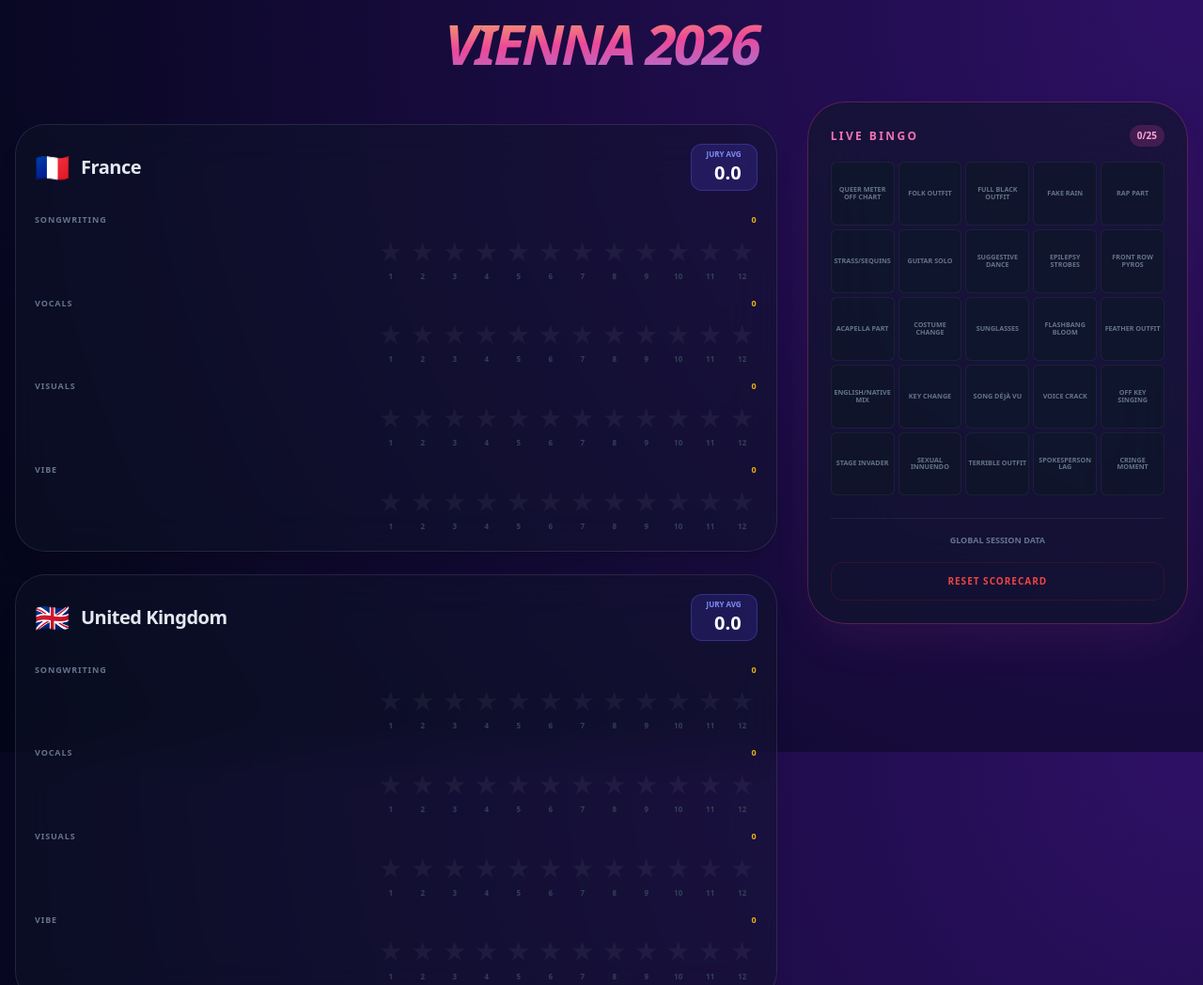
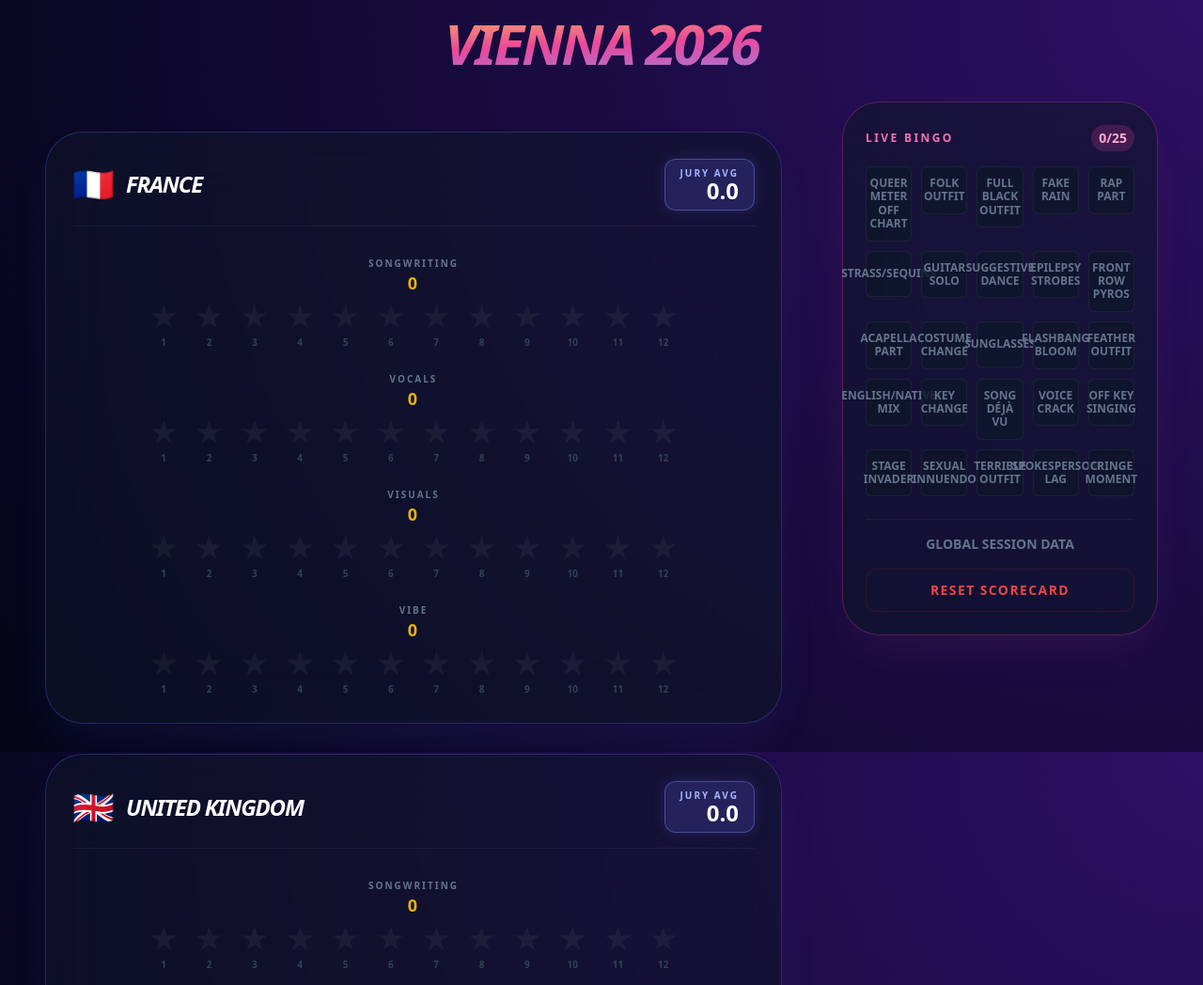
Before and after one commit to YuushaFr/eurovision-2026, a plain HTML site: page index.html in a window 1280 px wide. Shown: the top 1048 px of the page at 94% size. Drawn offline with nearby package versions, Linux system fonts and the light colour scheme.

Commit message:
Update index.html

```diff
--- a/index.html
+++ b/index.html
@@ -17,59 +17,69 @@
         /* BINGO STYLES */
         .bingo-grid {
             display: grid;
-            grid-template-columns: repeat(5, 1fr);
-            gap: 4px;
+            grid-template-columns: repeat(5, minmax(0, 1fr));
+            gap: 10px;
         }
         .bingo-item {
             aspect-ratio: 1;
-            font-size: 0.45rem;
+            font-size: 0.75rem;
             font-weight: 800;
             text-transform: uppercase;
             display: flex;
             align-items: center;
             justify-content: center;
             text-align: center;
-            padding: 2px;
+            padding: 10px;
             border-radius: 6px;
             cursor: pointer;
             transition: all 0.2s cubic-bezier(0.4, 0, 0.2, 1);
             border: 1px solid rgba(255,255,255,0.05);
             background: rgba(15, 23, 42, 0.8);
-            line-height: 1.1;
+            line-height: 1.2;
         }
         .bingo-selected {
             background: linear-gradient(135deg, #ec4899 0%, #be185d 100%) !important;
             color: white !important;
             transform: scale(0.95);
-            box-shadow: 0 0 10px rgba(236, 72, 153, 0.5);
+            box-shadow: 0 0 15px rgba(236, 72, 153, 0.5);
             border-color: #f472b6;
         }
 
         /* RATING ALIGNMENT */
         .rating-row {
             display: flex;
-            flex-direction: row-reverse;
-            gap: 2px;
-            overflow-x: auto;
-            justify-content: flex-start;
+            gap: 4px;
+            justify-content: center;
+            width: 100%;
         }
-        .rating-row::-webkit-scrollbar { display: none; }
 
         .star-item {
             display: flex;
             flex-direction: column;
             align-items: center;
-            flex: 0 0 32px;
+            flex: 1;
+            min-width: 24px;
+            max-width: 48px;
         }
         .star-item .star {
-            font-size: 1.8rem;
+            font-size: 2.2rem;
             color: rgba(255,255,255,0.05);
-            transition: color 0.1s;
+            transition: all 0.2s;
+            line-height: 1;
         }
 
-        .rating-row input:checked ~ .star-item .star,
-        .rating-row .star-item:hover .star,
-        .rating-row .star-item:hover ~ .star-item .star {
+        .star-active {
+        color: #fbbf24 !important;
+        text-shadow: 0 0 12px rgba(251, 191, 36, 0.5);
+        }
+
+        .star-item:hover .star {
+            color: rgba(251, 191, 36, 0.5);
+            text-shadow: 0 0 15px rgba(251, 191, 36, 0.3);
+        }
+
+        .rating-row input:checked + label .star,
+        .rating-row label:hover .star {
             color: #fbbf24;
             text-shadow: 0 0 8px rgba(251, 191, 36, 0.3);
         }
@@ -94,38 +104,39 @@
         </h1>
     </header>
 
-    <main class="max-w-7xl mx-auto flex flex-col lg:flex-row gap-8">
+    <main class="w-full px-8 flex flex-col lg:flex-row gap-10 items-start">
 
         <!-- LEFT COLUMN: Artist Cards (Scrollable) -->
-        <div class="lg:w-2/3 space-y-6">
+        <div class="flex-[7] space-y-8 pr-6">
             <template x-for="(country, idx) in countries" :key="idx">
-                <div class="bg-slate-900/40 border border-white/10 rounded-[2rem] p-5 backdrop-blur-xl shadow-xl">
+                <div class="bg-slate-900/60 border border-indigo-500/30 rounded-[2.5rem] p-7 backdrop-blur-2xl shadow-2xl shadow-indigo-500/10 text-center">
+                    <div class="flex justify-between items-center mb-8 border-b border-white/5 pb-4">
+                        <div class="flex items-center gap-3">
+                            <span class="text-4xl" x-text="country.flag"></span>
+                            <h2 class="text-2xl font-black tracking-tighter text-white uppercase italic" x-text="country.name"></h2>
+                        </div>
 
-                    <div class="flex justify-between items-center mb-6">
-                        <div class="flex items-center gap-3">
-                            <span class="text-3xl" x-text="country.flag"></span>
-                            <h2 class="text-xl font-black tracking-tight" x-text="country.name"></h2>
-                        </div>
-                        <div class="bg-indigo-600/20 border border-indigo-500/30 rounded-xl px-4 py-1 text-right">
-                            <div class="text-[8px] uppercase font-black text-indigo-400">Jury Avg</div>
-                            <div class="text-xl font-black text-white tabular-nums" x-text="calculateTotal(idx)"></div>
+                        <div class="bg-indigo-500/20 border border-indigo-400/40 rounded-xl px-4 py-2 text-right shadow-[0_0_15px_rgba(99,102,241,0.2)]">
+                            <div class="text-[10px] uppercase font-black text-indigo-300 tracking-[0.2em] leading-tight">Jury Avg</div>
+                            <div class="text-2xl font-black text-white tabular-nums leading-none" x-text="calculateTotal(idx)"></div>
                         </div>
                     </div>
 
-                    <div class="space-y-4">
+                    <div class="space-y-6">
                         <template x-for="crit in criteria">
-                            <div class="space-y-1">
-                                <div class="flex justify-between text-[9px] font-bold uppercase tracking-widest text-slate-500">
+                            <div class="space-y-2 max-w-xl mx-auto">
+                                <div class="flex flex-col items-center text-[10px] font-bold uppercase tracking-[0.2em] text-slate-500">
                                     <span x-text="crit"></span>
-                                    <span class="text-yellow-500" x-text="scores[idx][crit] || 0"></span>
+                                    <span class="text-yellow-500 text-lg leading-none mt-1" x-text="scores[idx][crit] || 0"></span>
                                 </div>
+
                                 <div class="rating-row">
-                                    <template x-for="n in [12,11,10,9,8,7,6,5,4,3,2,1]">
+                                    <template x-for="n in [1,2,3,4,5,6,7,8,9,10,11,12]">
                                         <div class="contents">
                                             <input type="radio" :id="idx+crit+n" :name="idx+crit" :value="n" x-model="scores[idx][crit]">
                                             <label :for="idx+crit+n" class="star-item cursor-pointer">
-                                                <span class="star">★</span>
-                                                <span class="text-[8px] font-bold" :class="scores[idx][crit] == n ? 'text-yellow-500' : 'text-slate-700'" x-text="n"></span>
+                                                <span class="star" :class="scores[idx][crit] >= n ? 'star-active' : ''">★</span>
+                                                <span class="text-[10px] font-bold mt-1" :class="scores[idx][crit] >= n ? 'text-yellow-500/80' : 'text-slate-700'" x-text="n"></span>
                                             </label>
                                         </div>
                                     </template>
@@ -138,12 +149,11 @@
         </div>
 
         <!-- RIGHT COLUMN: Global Bingo (Sticky) -->
-        <div class="lg:w-1/3">
-            <div class="sticky-sidebar">
+        <div class="flex-[3] max-w-[700px] ml-auto">
             <div class="bg-slate-900/60 border border-pink-500/30 rounded-[2.5rem] p-6 backdrop-blur-2xl shadow-2xl shadow-pink-500/10">
                 <div class="flex justify-between items-center mb-4">
                     <h3 class="text-xs font-black text-pink-400 uppercase tracking-[0.2em]">Live Bingo</h3>
-                        <span class="text-[10px] px-2 py-1 rounded-full bg-pink-500/20 text-pink-300 font-bold" x-text="countBingo() + '/25'"></span>
+                    <span class="text-sm px-2 py-1 rounded-full bg-pink-500/20 text-pink-300 font-bold" x-text="countBingo() + '/25'"></span>
                 </div>
 
                 <div class="bingo-grid mb-6">
@@ -157,11 +167,10 @@
                 </div>
 
                 <div class="space-y-4 pt-4 border-t border-white/5">
-                        <p class="text-[9px] text-slate-500 uppercase font-bold text-center">Global Session Data</p>
-                        <button @click="resetAll()" class="w-full py-3 rounded-xl border border-red-900/30 text-red-500 text-[10px] font-black uppercase tracking-widest hover:bg-red-900/20 transition">
+                    <p class="text-sm text-slate-500 uppercase font-bold text-center">Global Session Data</p>
+                    <button @click="resetAll()" class="w-full py-3 rounded-xl border border-red-900/30 text-red-500 text-sm font-black uppercase tracking-widest hover:bg-red-900/20 transition">
                         Reset Scorecard
                     </button>
-                    </div>
                 </div>
             </div>
         </div>
```
Lines whose indentation alone changed are shown as unchanged.
